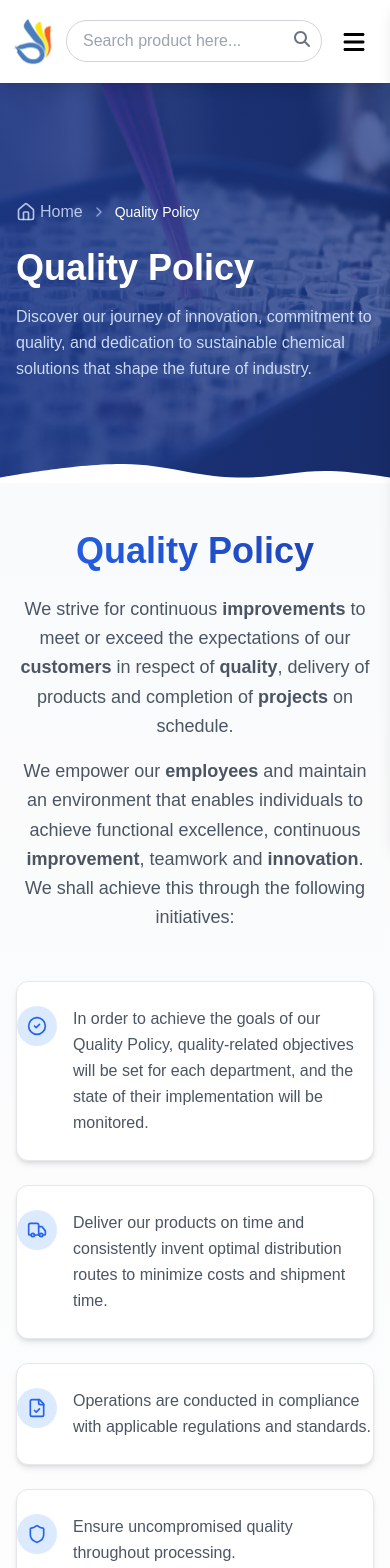
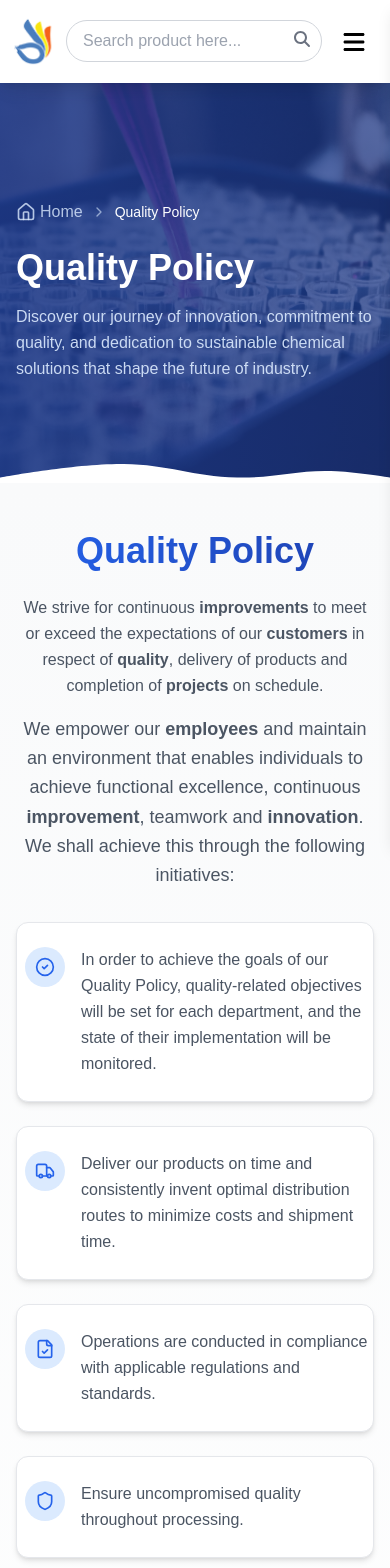
Before and after one commit to Awadg8/Gyangroup, a React (Create React App) app: page /qualityPolicy in a window 390 px wide. Shown: the top 1568 px of the page. Built offline with nearby package versions, Linux system fonts and the light colour scheme.

Commit message:
Some Mobile design changes

```diff
--- a/src/pages/Products/DyeIntermediate.js
+++ b/src/pages/Products/DyeIntermediate.js
@@ -85,7 +85,7 @@ function DyeIntermediate() {
               </h1>
             </FadeDown>
 
-            <FadeUp className=" w-[90%] md:w-[70%]">
+            <FadeUp className="max-w-3xl mx-auto">
               <p className=" text-gray-600 text-base mb-4">
                 With our dedication, determination and innovation we are one
                 such association who are successfully making the products and
--- a/src/pages/Products/PharmaAndApiIntermediate.js
+++ b/src/pages/Products/PharmaAndApiIntermediate.js
@@ -84,7 +84,7 @@ function PharmaAndApiIntermediate() {
               </h1>
             </FadeDown>
 
-            <FadeUp className=" w-[90%] md:w-[70%]">
+            <FadeUp className=" max-w-3xl mx-auto">
               <p className=" text-gray-600 text-base mb-4">
                 With our dedication, determination and innovation we are one
                 such association who are successfully making the products and
--- a/src/pages/Products/PigmentIntermediate.js
+++ b/src/pages/Products/PigmentIntermediate.js
@@ -85,7 +85,7 @@ function PigmentIntermediate() {
               </h1>
             </FadeDown>
 
-            <FadeUp className=" w-[90%] md:w-[70%]">
+            <FadeUp className=" max-w-3xl mx-auto">
               <p className=" text-gray-600 text-base mb-4">
                 With our dedication, determination and innovation we are one
                 such association who are successfully making the products and
--- a/src/pages/QualityPolicy.js
+++ b/src/pages/QualityPolicy.js
@@ -63,7 +63,7 @@ function QualityPolicy() {
       <div className="min-h-screen bg-gradient-to-b from-gray-50 to-white py-12 md:py-14 lg:py-16">
         <div className="max-w-7xl mx-auto px-4 sm:px-6 lg:px-8">
           {/* Header Section */}
-          <div className="text-center mb-12">
+          <div className="text-center mb-8 md:mb-12">
             <FadeDown>
               <h1 className="text-4xl md:text-[42px] lg:text-5xl font-bold bg-clip-text text-transparent bg-gradient-to-r from-blue-600 to-blue-800 mb-6">
                 Quality Policy
@@ -71,7 +71,7 @@ function QualityPolicy() {
             </FadeDown>
 
             <FadeUp className="max-w-3xl mx-auto space-y-4">
-              <p className="text-lg text-gray-600 leading-relaxed">
+              <p className=" text-base md:text-lg text-gray-600 leading-relaxed">
                 We strive for continuous{" "}
                 <span className="font-semibold"> improvements</span> to meet or
                 exceed the expectations of our{" "}
@@ -92,14 +92,15 @@ function QualityPolicy() {
           </div>
 
           {/* Policy Points Grid */}
-          <div className="grid gap-6 md:grid-cols-2 lg:grid-cols-3 mb-16">
+          <div className="grid gap-6 md:grid-cols-2 lg:grid-cols-3 mb-12 md:mb-16">
             {policyPoints.map((point, index) => (
               <FadeUp key={index} delay={index * 0.1}>
                 <div className="bg-white rounded-xl shadow-md hover:shadow-xl transition-shadow duration-300 py-6 md:p-6 h-full border">
                   <div className="flex items-start space-x-4">
-                    <div className="flex-shrink-0 w-10 h-10 bg-blue-100 rounded-full flex items-center justify-center text-blue-600">
+                    <div className="flex-shrink-0 w-10 h-10 bg-blue-100 rounded-full flex items-center justify-center text-blue-600 ml-2">
                       {point.icon}
                     </div>
+
                     <p className="text-gray-600 leading-relaxed">
                       {point.text}
                     </p>
@@ -116,11 +117,11 @@ function QualityPolicy() {
                 <div className="flex justify-center mb-6">
                   <Quote className="h-12 w-12 opacity-50" />
                 </div>
-                <p className="text-2xl font-medium mb-6 italic">
+                <p className=" text-lg md:text-2xl font-medium mb-6 italic">
                   "Where Innovation, Technology & Quality Drive Responsible
                   Chemistry"
                 </p>
-                <div className="flex flex-wrap items-center justify-center gap-2 text-xl font-bold text-blue-100">
+                <div className="hidden md:flex flex-wrap items-center justify-center gap-2 text-xl font-bold text-blue-100">
                   <FadeLeft delay={0.2}>
                     <span className="flex items-center mr-4">
                       <Shield className="h-5 w-5 mr-2" />
@@ -134,12 +135,38 @@ function QualityPolicy() {
                       INNOVATION
                     </span>
                   </FadeUp>
+
                   <FadeRight delay={0.2}>
                     <span className="flex items-center">
                       <Lock className="h-5 w-5 mr-2" />
                       SAFETY
                     </span>
                   </FadeRight>
+                </div>
+
+                <div className="flex md:hidden flex-wrap items-center justify-center gap-2 text-xl font-bold text-blue-100">
+                  <div className=" flex ">
+                    <FadeLeft delay={0.2}>
+                      <span className="flex items-center mr-4">
+                        <Shield className="h-5 w-5 mr-2" />
+                        TRUST
+                      </span>
+                    </FadeLeft>
+
+                    <FadeRight delay={0.2}>
+                      <span className="flex items-center">
+                        <Lock className="h-5 w-5 mr-2" />
+                        SAFETY
+                      </span>
+                    </FadeRight>
+                  </div>
+
+                  <FadeUp delay={0.3}>
+                    <span className="flex items-center mr-4">
+                      <CheckCircle2 className="h-5 w-5 mr-2" />
+                      INNOVATION
+                    </span>
+                  </FadeUp>
                 </div>
               </div>
             </div>
```
